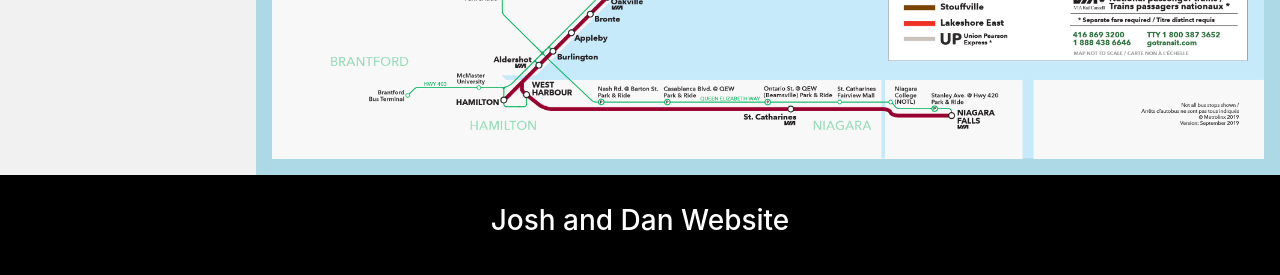
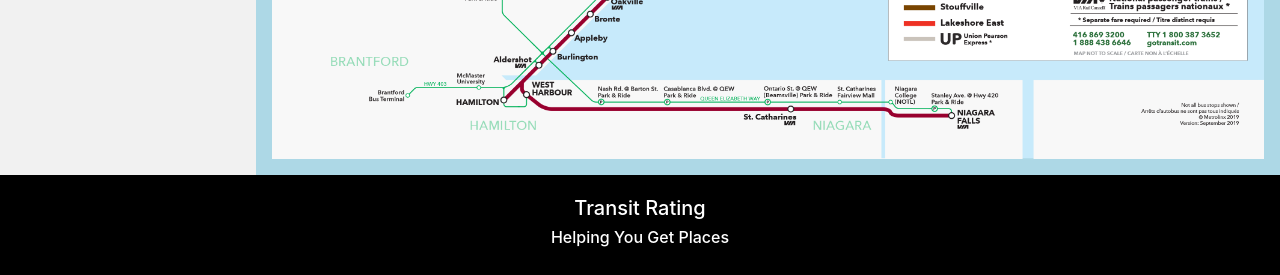
Before and after one commit to Ziddia/cs-4ww3-project, a PHP site: page / in a window 1280 px wide. Shown: the part 848-1123 px from the top of the page. Run offline with PHP 8.4, Linux system fonts and the light colour scheme.

Commit message:
adjusted footer text a little

```diff
--- a/index.html
+++ b/index.html
@@ -114,7 +114,8 @@
 	</section>
 
 	<footer>
-		<h3>Josh and Dan Website</h3>
+		<h5>Transit Rating</h5>
+		<h6>Helping You Get Places</h6>
 	</footer>
 
 	<!-- <script type="text/javascript" src="static/bootstrap/js/bootstrap.min.js"></script> -->
--- a/individual_sample.html
+++ b/individual_sample.html
@@ -225,7 +225,8 @@
 	</section>
 
 	<footer>
-		<h3>Josh and Dan Website</h3>
+		<h5>Transit Rating</h5>
+		<h6>Helping You Get Places</h6>
 	</footer>
 
 	<!-- <script type="text/javascript" src="static/bootstrap/js/bootstrap.min.js"></script> -->
--- a/registration.html
+++ b/registration.html
@@ -129,7 +129,8 @@
 	</section>
 
 	<footer>
-		<h3>Josh and Dan Website</h3>
+		<h5>Transit Rating</h5>
+		<h6>Helping You Get Places</h6>
 	</footer>
 
 	<!-- <script type="text/javascript" src="static/bootstrap/js/bootstrap.min.js"></script> -->
--- a/results_sample.html
+++ b/results_sample.html
@@ -162,7 +162,8 @@
 	</section>
 
 	<footer>
-		<h3>Josh and Dan Website</h3>
+		<h5>Transit Rating</h5>
+		<h6>Helping You Get Places</h6>
 	</footer>
 
 	<!-- <script type="text/javascript" src="static/bootstrap/js/bootstrap.min.js"></script> -->
--- a/search.html
+++ b/search.html
@@ -115,7 +115,8 @@
 	</section>
 
 	<footer>
-		<h3>Josh and Dan Website</h3>
+		<h5>Transit Rating</h5>
+		<h6>Helping You Get Places</h6>
 	</footer>
 
 	<!-- <script type="text/javascript" src="static/bootstrap/js/bootstrap.min.js"></script> -->
--- a/static/base.css
+++ b/static/base.css
@@ -30,6 +30,7 @@ footer {
 	display: flex !important;
 	justify-content: center;
 	align-items: center;
+	flex-direction: column;
 }
 
 /* These are used to selectively display content on mobile/non-mobile devices
--- a/submission.html
+++ b/submission.html
@@ -153,7 +153,8 @@
 	</section>
 
 	<footer>
-		<h3>Josh and Dan Website</h3>
+		<h5>Transit Rating</h5>
+		<h6>Helping You Get Places</h6>
 	</footer>
 
 	<!-- <script type="text/javascript" src="static/bootstrap/js/bootstrap.min.js"></script> -->
```
